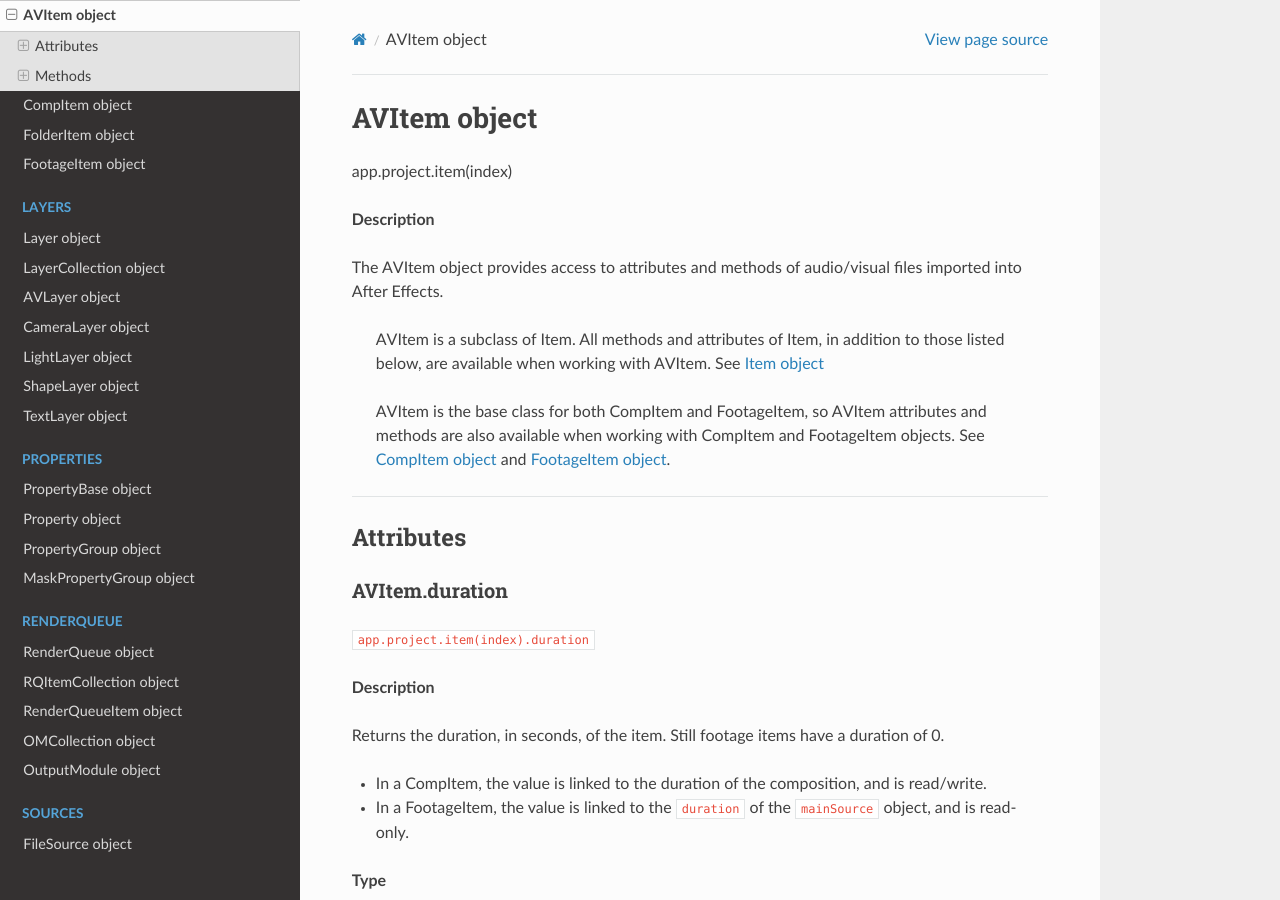
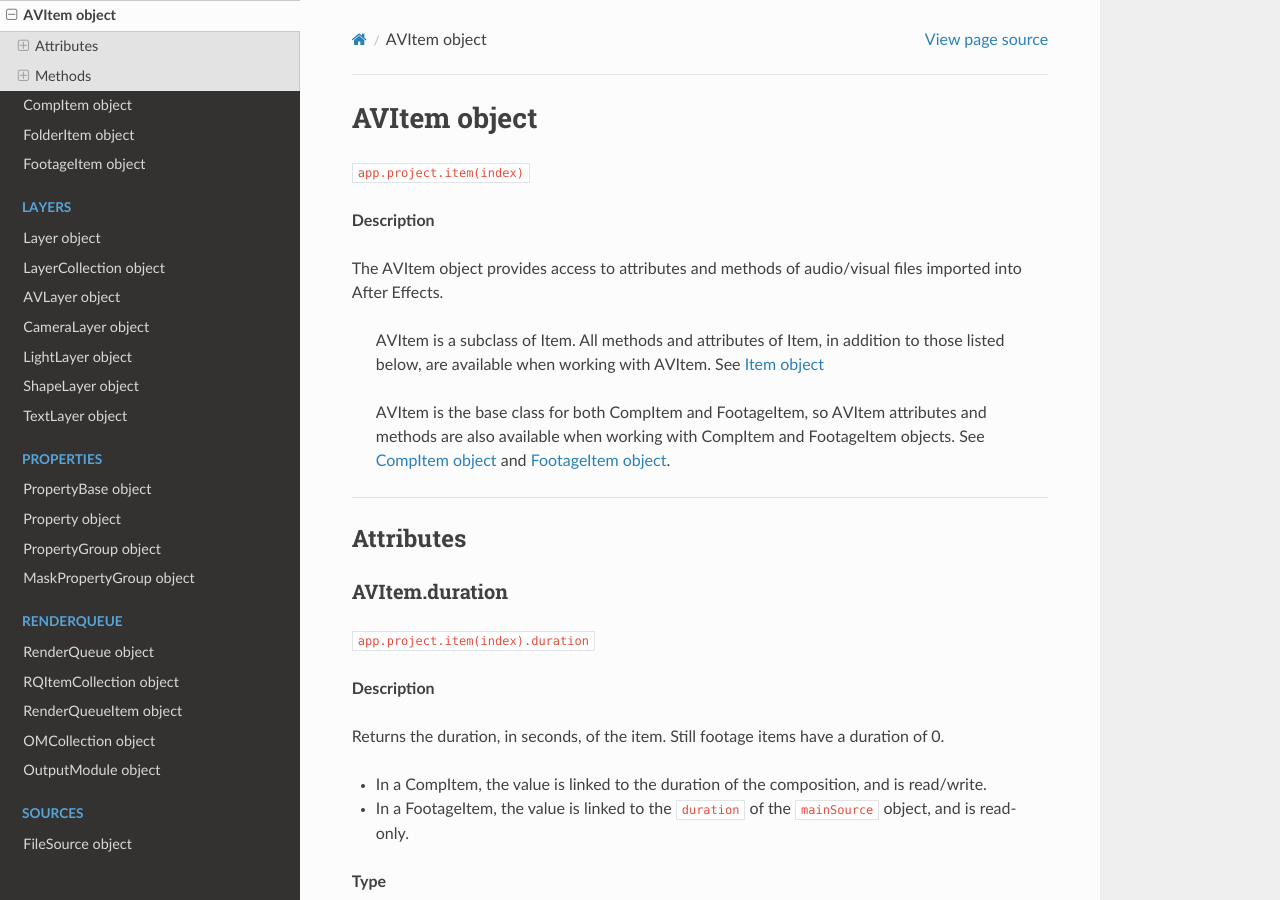
Before and after one commit to docsforadobe/after-effects-scripting-guide, a Sphinx documentation site: the page built from docs/avitem.rst, in a window 1280 px wide and 900 px high. Built offline with Sphinx 7.4.7 and the Read the Docs theme 2.0.0, drawn with Linux system fonts in a browser that asks for light colours.

```diff
--- a/docs/avitem.rst
+++ b/docs/avitem.rst
@@ -3,7 +3,7 @@
 AVItem object
 ################################################
 
-app.project.item(index)
+``app.project.item(index)``
 
 **Description**
 
```
